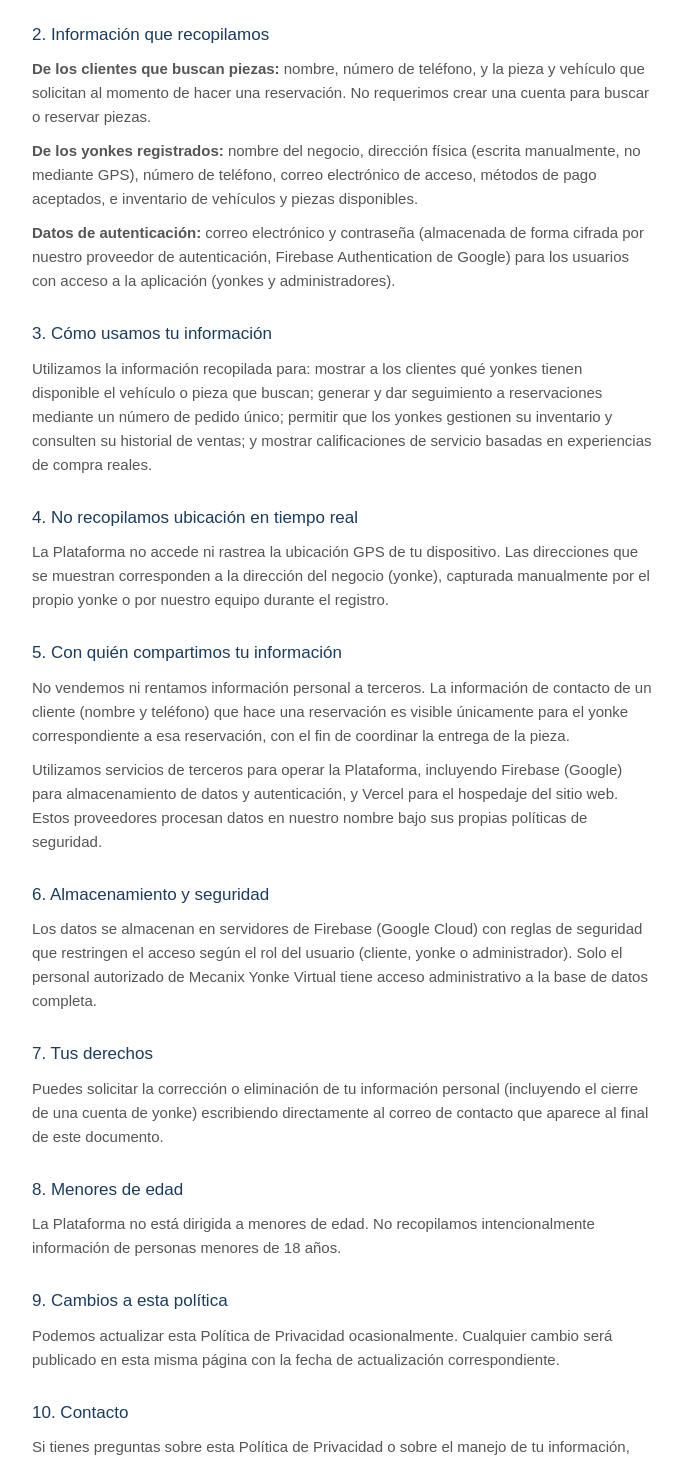
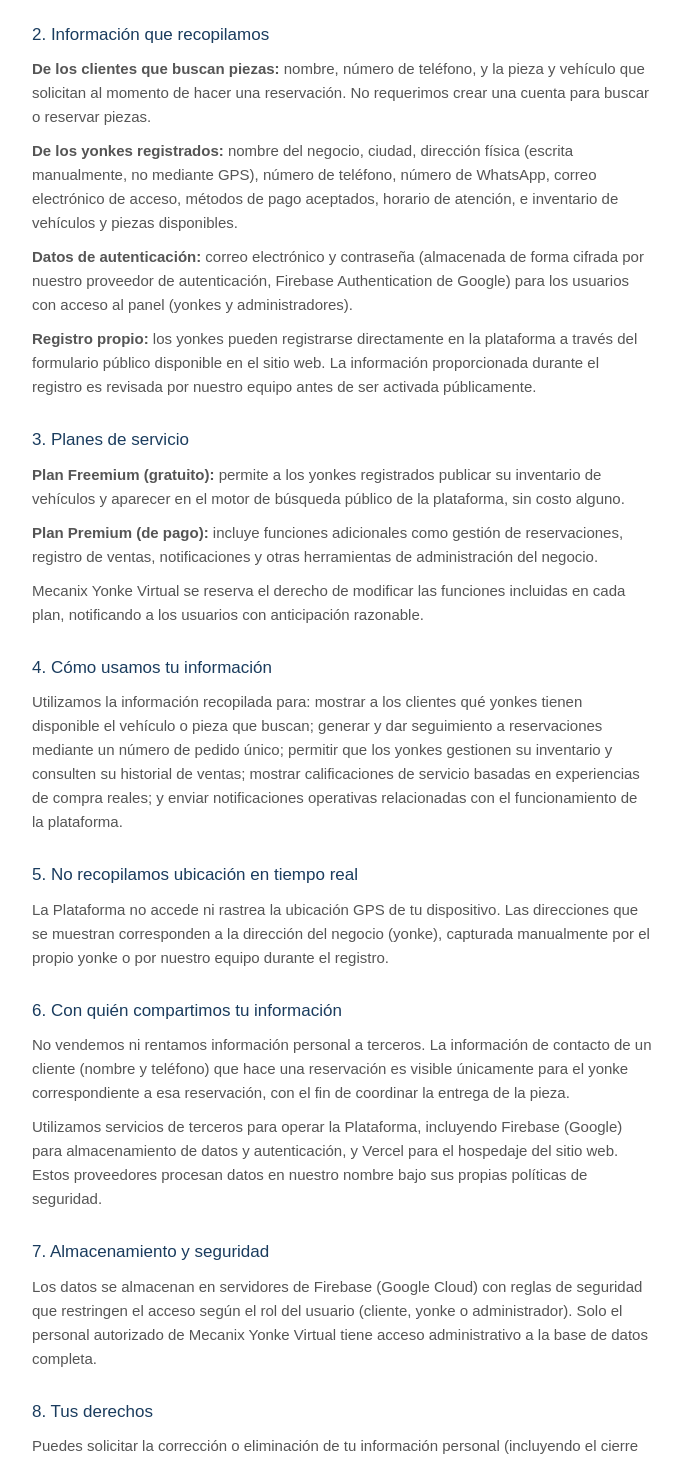
Before and after one commit to pelonetepelon484/mecanix-yonke-web, a Next.js app: page /privacidad in a window 1280 px wide. Shown: the part 420-1882 px from the top of the page, without its empty margins (298-980 px from the left). Built offline with nearby package versions, Linux system fonts and the light colour scheme.

Commit message:
feat: sitemap, verificacion Search Console y politica de privacidad actualizada

```diff
--- a/src/app/privacidad/page.js
+++ b/src/app/privacidad/page.js
@@ -22,40 +22,47 @@ export default function Privacidad() {
 
         <Seccion titulo="2. Información que recopilamos">
           <p style={parrafoStyle}><strong>De los clientes que buscan piezas:</strong> nombre, número de teléfono, y la pieza y vehículo que solicitan al momento de hacer una reservación. No requerimos crear una cuenta para buscar o reservar piezas.</p>
-          <p style={parrafoStyle}><strong>De los yonkes registrados:</strong> nombre del negocio, dirección física (escrita manualmente, no mediante GPS), número de teléfono, correo electrónico de acceso, métodos de pago aceptados, e inventario de vehículos y piezas disponibles.</p>
-          <p style={parrafoStyle}><strong>Datos de autenticación:</strong> correo electrónico y contraseña (almacenada de forma cifrada por nuestro proveedor de autenticación, Firebase Authentication de Google) para los usuarios con acceso a la aplicación (yonkes y administradores).</p>
+          <p style={parrafoStyle}><strong>De los yonkes registrados:</strong> nombre del negocio, ciudad, dirección física (escrita manualmente, no mediante GPS), número de teléfono, número de WhatsApp, correo electrónico de acceso, métodos de pago aceptados, horario de atención, e inventario de vehículos y piezas disponibles.</p>
+          <p style={parrafoStyle}><strong>Datos de autenticación:</strong> correo electrónico y contraseña (almacenada de forma cifrada por nuestro proveedor de autenticación, Firebase Authentication de Google) para los usuarios con acceso al panel (yonkes y administradores).</p>
+          <p style={parrafoStyle}><strong>Registro propio:</strong> los yonkes pueden registrarse directamente en la plataforma a través del formulario público disponible en el sitio web. La información proporcionada durante el registro es revisada por nuestro equipo antes de ser activada públicamente.</p>
         </Seccion>
 
-        <Seccion titulo="3. Cómo usamos tu información">
-          <p style={parrafoStyle}>Utilizamos la información recopilada para: mostrar a los clientes qué yonkes tienen disponible el vehículo o pieza que buscan; generar y dar seguimiento a reservaciones mediante un número de pedido único; permitir que los yonkes gestionen su inventario y consulten su historial de ventas; y mostrar calificaciones de servicio basadas en experiencias de compra reales.</p>
+        <Seccion titulo="3. Planes de servicio">
+          <p style={parrafoStyle}><strong>Plan Freemium (gratuito):</strong> permite a los yonkes registrados publicar su inventario de vehículos y aparecer en el motor de búsqueda público de la plataforma, sin costo alguno.</p>
+          <p style={parrafoStyle}><strong>Plan Premium (de pago):</strong> incluye funciones adicionales como gestión de reservaciones, registro de ventas, notificaciones y otras herramientas de administración del negocio.</p>
+          <p style={parrafoStyle}>Mecanix Yonke Virtual se reserva el derecho de modificar las funciones incluidas en cada plan, notificando a los usuarios con anticipación razonable.</p>
         </Seccion>
 
-        <Seccion titulo="4. No recopilamos ubicación en tiempo real">
+        <Seccion titulo="4. Cómo usamos tu información">
+          <p style={parrafoStyle}>Utilizamos la información recopilada para: mostrar a los clientes qué yonkes tienen disponible el vehículo o pieza que buscan; generar y dar seguimiento a reservaciones mediante un número de pedido único; permitir que los yonkes gestionen su inventario y consulten su historial de ventas; mostrar calificaciones de servicio basadas en experiencias de compra reales; y enviar notificaciones operativas relacionadas con el funcionamiento de la plataforma.</p>
+        </Seccion>
+
+        <Seccion titulo="5. No recopilamos ubicación en tiempo real">
           La Plataforma no accede ni rastrea la ubicación GPS de tu dispositivo. Las direcciones que se muestran corresponden a la dirección del negocio (yonke), capturada manualmente por el propio yonke o por nuestro equipo durante el registro.
         </Seccion>
 
-        <Seccion titulo="5. Con quién compartimos tu información">
+        <Seccion titulo="6. Con quién compartimos tu información">
           <p style={parrafoStyle}>No vendemos ni rentamos información personal a terceros. La información de contacto de un cliente (nombre y teléfono) que hace una reservación es visible únicamente para el yonke correspondiente a esa reservación, con el fin de coordinar la entrega de la pieza.</p>
           <p style={parrafoStyle}>Utilizamos servicios de terceros para operar la Plataforma, incluyendo Firebase (Google) para almacenamiento de datos y autenticación, y Vercel para el hospedaje del sitio web. Estos proveedores procesan datos en nuestro nombre bajo sus propias políticas de seguridad.</p>
         </Seccion>
 
-        <Seccion titulo="6. Almacenamiento y seguridad">
+        <Seccion titulo="7. Almacenamiento y seguridad">
           Los datos se almacenan en servidores de Firebase (Google Cloud) con reglas de seguridad que restringen el acceso según el rol del usuario (cliente, yonke o administrador). Solo el personal autorizado de Mecanix Yonke Virtual tiene acceso administrativo a la base de datos completa.
         </Seccion>
 
-        <Seccion titulo="7. Tus derechos">
-          Puedes solicitar la corrección o eliminación de tu información personal (incluyendo el cierre de una cuenta de yonke) escribiendo directamente al correo de contacto que aparece al final de este documento.
+        <Seccion titulo="8. Tus derechos">
+          Puedes solicitar la corrección o eliminación de tu información personal (incluyendo el cierre de una cuenta de yonke) escribiendo directamente al correo de contacto que aparece al final de este documento. Los yonkes registrados en plan Freemium pueden solicitar la baja de su perfil en cualquier momento.
         </Seccion>
 
-        <Seccion titulo="8. Menores de edad">
+        <Seccion titulo="9. Menores de edad">
           La Plataforma no está dirigida a menores de edad. No recopilamos intencionalmente información de personas menores de 18 años.
         </Seccion>
 
-        <Seccion titulo="9. Cambios a esta política">
+        <Seccion titulo="10. Cambios a esta política">
           Podemos actualizar esta Política de Privacidad ocasionalmente. Cualquier cambio será publicado en esta misma página con la fecha de actualización correspondiente.
         </Seccion>
 
-        <Seccion titulo="10. Contacto">
+        <Seccion titulo="11. Contacto">
           Si tienes preguntas sobre esta Política de Privacidad o sobre el manejo de tu información, puedes escribirnos a:
           <p style={{ ...parrafoStyle, fontWeight: 'bold', color: '#1A3C5E', marginTop: '8px' }}>
             powerpctijuana@gmail.com
--- /dev/null
+++ b/src/app/sitemap.js
@@ -0,0 +1,34 @@
+export default function sitemap() {
+  return [
+    {
+      url: 'https://mecanixyonkevirtual.com',
+      lastModified: new Date(),
+      changeFrequency: 'daily',
+      priority: 1,
+    },
+    {
+      url: 'https://mecanixyonkevirtual.com/panel',
+      lastModified: new Date(),
+      changeFrequency: 'monthly',
+      priority: 0.5,
+    },
+    {
+      url: 'https://mecanixyonkevirtual.com/panel/registro',
+      lastModified: new Date(),
+      changeFrequency: 'monthly',
+      priority: 0.8,
+    },
+    {
+      url: 'https://mecanixyonkevirtual.com/calificar',
+      lastModified: new Date(),
+      changeFrequency: 'monthly',
+      priority: 0.6,
+    },
+    {
+      url: 'https://mecanixyonkevirtual.com/privacidad',
+      lastModified: new Date(),
+      changeFrequency: 'yearly',
+      priority: 0.3,
+    },
+  ];
+}
```
